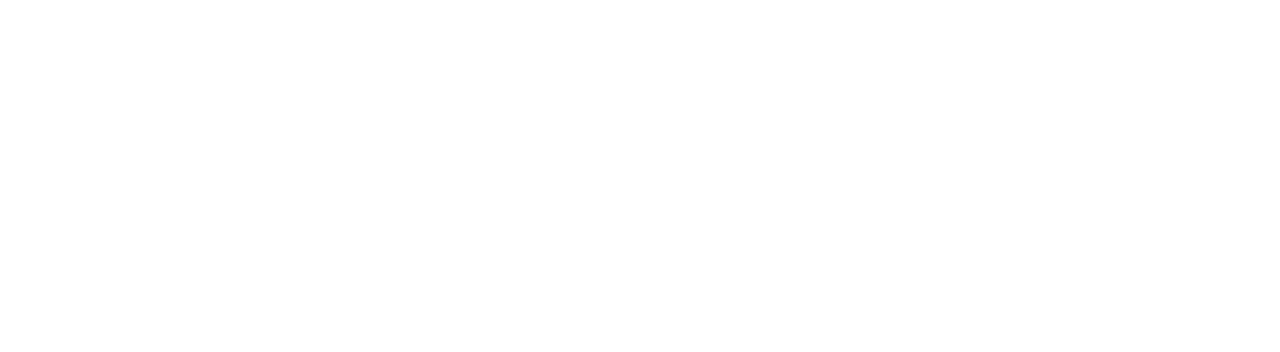
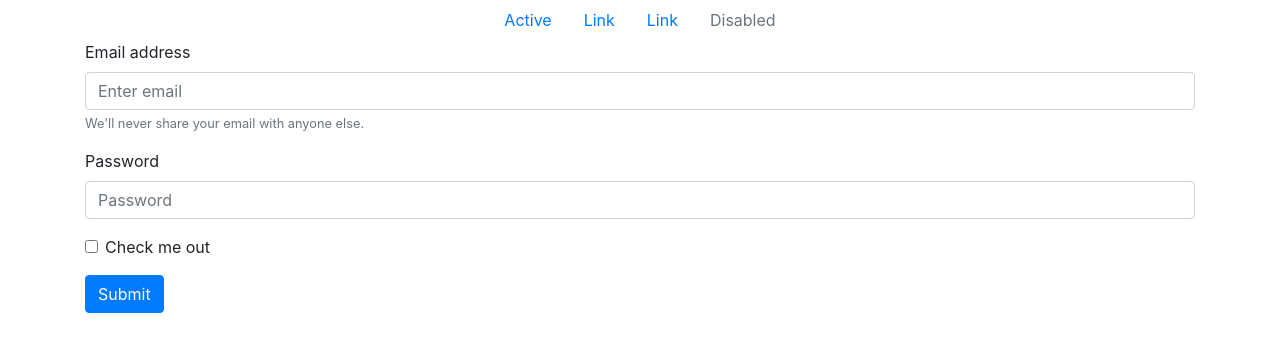
Before and after one commit to kibell/Meetme, a plain HTML site: page index.html in a window 1280 px wide. Drawn offline with nearby package versions, Linux system fonts and the light colour scheme.

Commit message:
creating boiler plate for HTML, assets folder and adding images

```diff
--- /dev/null
+++ b/app.js
@@ -0,0 +1 @@
+AIzaSyDnVRNH-ywCoFfxB09yYaoLKb4ResRB7Ao
--- a/index.html
+++ b/index.html
@@ -1,12 +1,59 @@
 <!DOCTYPE html>
 <html lang="en">
 <head>
-    <meta charset="UTF-8">
-    <meta name="viewport" content="width=device-width, initial-scale=1.0">
-    <meta http-equiv="X-UA-Compatible" content="ie=edge">
-    <title>Document</title>
+  <meta charset="UTF-8">
+  <meta name="viewport" content="width=device-width, initial-scale=1.0">
+  <meta http-equiv="X-UA-Compatible" content="ie=edge">
+  <link rel="stylesheet" href="https://stackpath.bootstrapcdn.com/bootstrap/4.3.1/css/bootstrap.min.css" integrity="sha384-ggOyR0iXCbMQv3Xipma34MD+dH/1fQ784/j6cY/iJTQUOhcWr7x9JvoRxT2MZw1T" crossorigin="anonymous">
+  <title>Document</title>
+
+  <ul class="nav justify-content-center">
+    <li class="nav-item">
+      <a class="nav-link active" href="#">Active</a>
+    </li>
+    <li class="nav-item">
+      <a class="nav-link" href="#">Link</a>
+    </li>
+    <li class="nav-item">
+      <a class="nav-link" href="#">Link</a>
+    </li>
+    <li class="nav-item">
+      <a class="nav-link disabled" href="#" tabindex="-1" aria-disabled="true">Disabled</a>
+    </li>
+  </ul>
 </head>
 <body>
 
+  <div class="container">
+
+    <form>
+      <div class="form-group">
+        <label for="exampleInputEmail1">Email address</label>
+        <input type="email" class="form-control" id="exampleInputEmail1" aria-describedby="emailHelp" placeholder="Enter email">
+        <small id="emailHelp" class="form-text text-muted">We'll never share your email with anyone else.</small>
+      </div>
+      <div class="form-group">
+        <label for="exampleInputPassword1">Password</label>
+        <input type="password" class="form-control" id="exampleInputPassword1" placeholder="Password">
+      </div>
+      <div class="form-group form-check">
+        <input type="checkbox" class="form-check-input" id="exampleCheck1">
+        <label class="form-check-label" for="exampleCheck1">Check me out</label>
+      </div>
+      <button type="submit" class="btn btn-primary">Submit</button>
+    </form>
+
+
+
+
+
+
+  </div>
+
+
+
+  <script src="https://code.jquery.com/jquery-3.3.1.slim.min.js" integrity="sha384-q8i/X+965DzO0rT7abK41JStQIAqVgRVzpbzo5smXKp4YfRvH+8abtTE1Pi6jizo" crossorigin="anonymous"></script>
+<script src="https://cdnjs.cloudflare.com/ajax/libs/popper.js/1.14.7/umd/popper.min.js" integrity="sha384-UO2eT0CpHqdSJQ6hJty5KVphtPhzWj9WO1clHTMGa3JDZwrnQq4sF86dIHNDz0W1" crossorigin="anonymous"></script>
+<script src="https://stackpath.bootstrapcdn.com/bootstrap/4.3.1/js/bootstrap.min.js" integrity="sha384-JjSmVgyd0p3pXB1rRibZUAYoIIy6OrQ6VrjIEaFf/nJGzIxFDsf4x0xIM+B07jRM" crossorigin="anonymous"></script>
 </body>
 </html>
```
Also changed, not shown: style.css (added).
